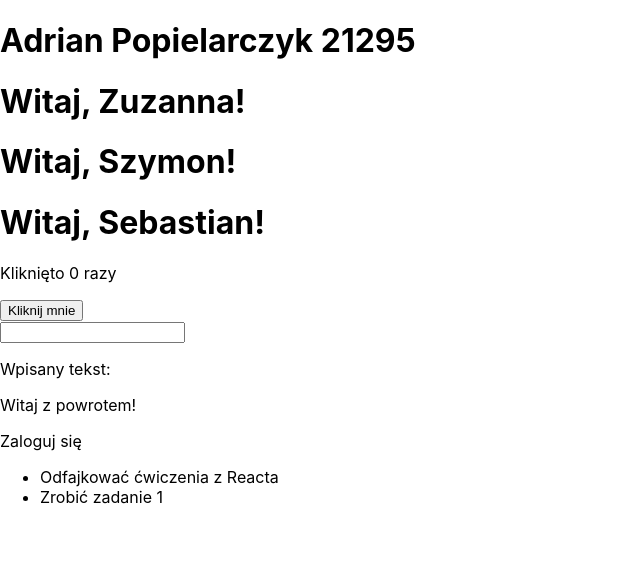
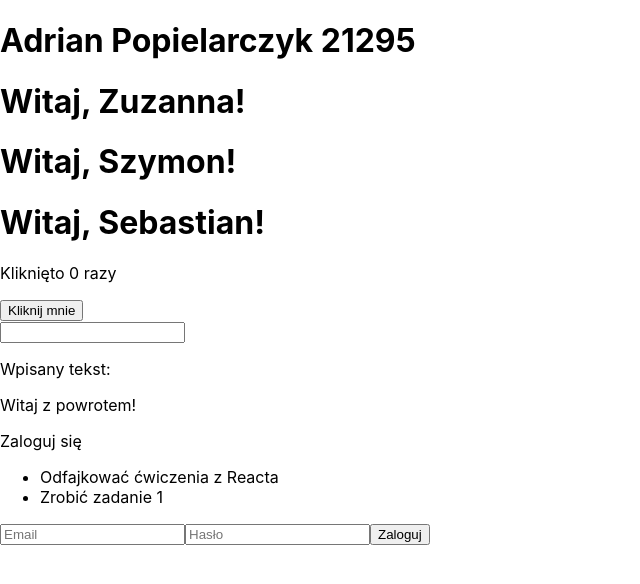
Before and after one commit to krlpopiel/JezykiWysokiegoPoziomu2025, a React (Create React App) app in the folder lab4ReactProd/lab4/: page / in a window 1280 px wide. Shown: the top 584 px of the page, without its empty margins (0-640 px from the left). Built offline with nearby package versions, Linux system fonts and the light colour scheme.

Commit message:
Zad 2) Ćwiczenie 7

```diff
--- a/lab4ReactProd/lab4/src/App.js
+++ b/lab4ReactProd/lab4/src/App.js
@@ -4,6 +4,7 @@
 import InputTracker from "./InputTracker";
 import LoginStatus from "./LoginStatus";
 import TodoList from "./TodoList";
+import LoginForm from "./LoginForm";
 function App() {
   return (
     <div>
@@ -16,6 +17,7 @@
       <LoginStatus isLoggedIn={1}/>
       <LoginStatus isLoggedIn={0}/>
       <TodoList todos={['Odfajkować ćwiczenia z Reacta', 'Zrobić zadanie 1']} />
+      <LoginForm/>
     </div>
   );
 }
--- /dev/null
+++ b/lab4ReactProd/lab4/src/LoginForm.js
@@ -0,0 +1,25 @@
+import { useState } from "react";
+function LoginForm() {
+  const [email, setEmail] = useState("");
+  const [password, setPassword] = useState("");
+  const handleSubmit = (e) => {
+    e.preventDefault();
+    alert(`Email: ${email}\nHasło: ${password}`);
+  };
+  return (
+    <form onSubmit={handleSubmit}>
+      <input
+        type="email"
+        onChange={(e) => setEmail(e.target.value)}
+        placeholder="Email"
+      />
+      <input
+        type="password"
+        onChange={(e) => setPassword(e.target.value)}
+        placeholder="Hasło"
+      />
+      <button type="submit">Zaloguj</button>
+    </form>
+  );
+}
+export default LoginForm;
```
